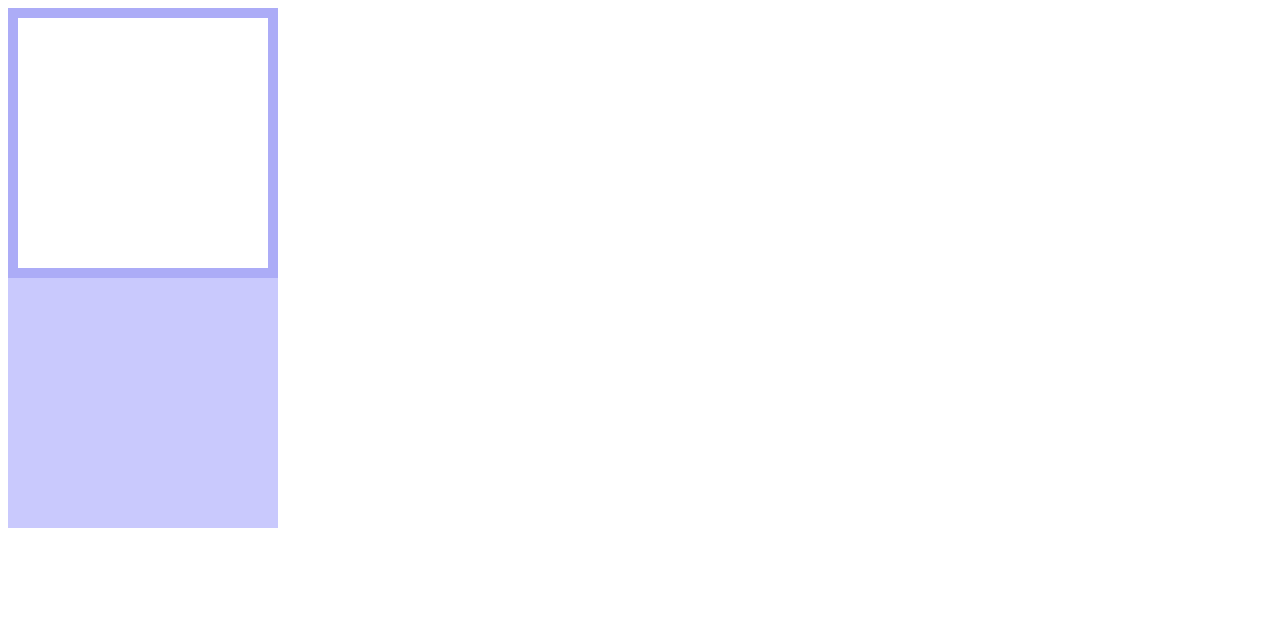
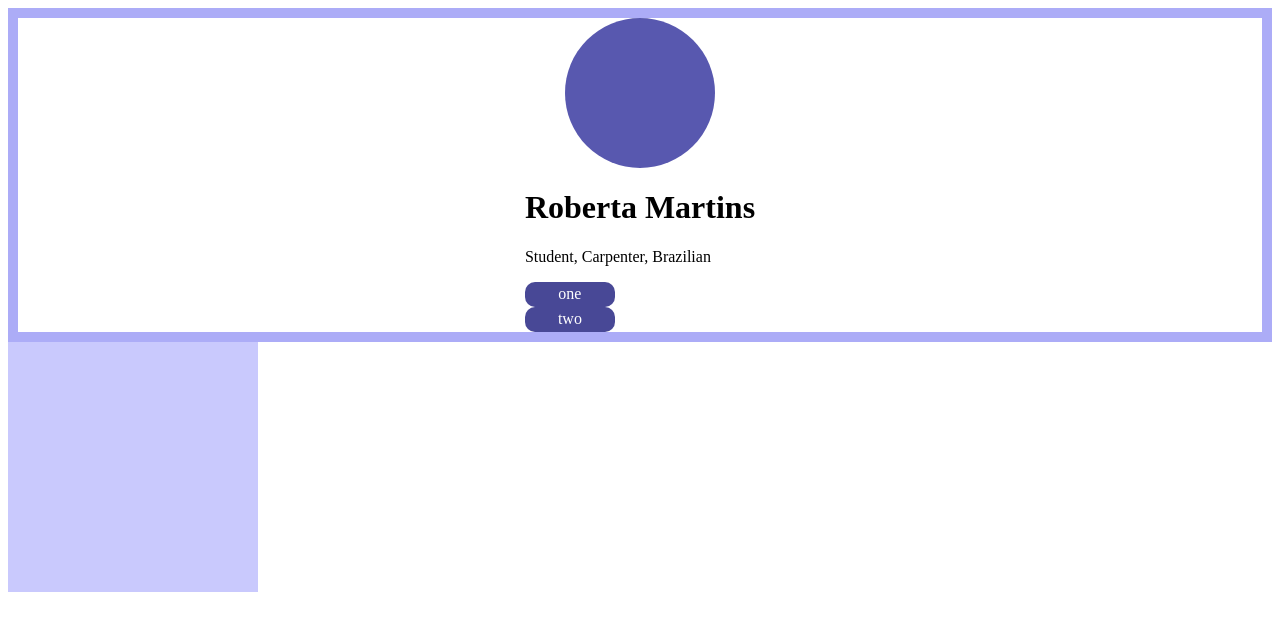
Before and after one commit to robertahadassa3/riane, a plain HTML site: page index.caixa.html in a window 1280 px wide. Drawn offline with Linux system fonts and the light colour scheme.

Commit message:
Add files via upload

```diff
--- a/index.caixa.html
+++ b/index.caixa.html
@@ -7,21 +7,56 @@
 
     <style>
         #topBox{
+        /*width: 250px;
+        height: 250px;*/
+        border: 10px solid rgb(172, 172, 247);
+        display: flex;
+        flex-direction: column;
+        align-items: center;
+        justify-content: center;
+        }
+        #BottomBox {
         width: 250px;
         height: 250px;
-        border: 10px solid rgb(172, 172, 247)
+        background: rgb(201, 201, 253);
+
         }
-        #BottomBox {
-        width: 270px;
-        height: 250px;
-        background: rgb(201, 201, 253);
+        .Circle{
+        width: 150px;
+        height: 150px;
+        border-radius: 50%;
+        background-color: rgb(88, 88, 175);
+        }
+        .Alinhar{
+        display: flex;
+        flex-direction: column;
+        align-items: center;
+        justify-content: center;
+        }
+        .btn-style{
+        width: 90px;
+        height: 25px;
+        background-color: rgb(72, 72, 150);;
+        display: flex;
+        flex-direction: column;
+        align-items: center;
+        justify-content: center;
+        border-radius: 10px;
+        color: white
         }
     </style>
 </head>
 <body>
 
     <div id="topBox">
-        <div></div>
+        <div class="Circle"></div>
+        <div>
+            <h1>Roberta Martins</h1>
+            <p>Student, Carpenter, Brazilian</p>
+            <div class="alinhar"></div>
+        <div class="btn-style"><p>one</p></div>
+        <div class="btn-style"><p>two</p></div>
+        </div>
         <div></div>
     </div>
     <div id="BottomBox">
```
